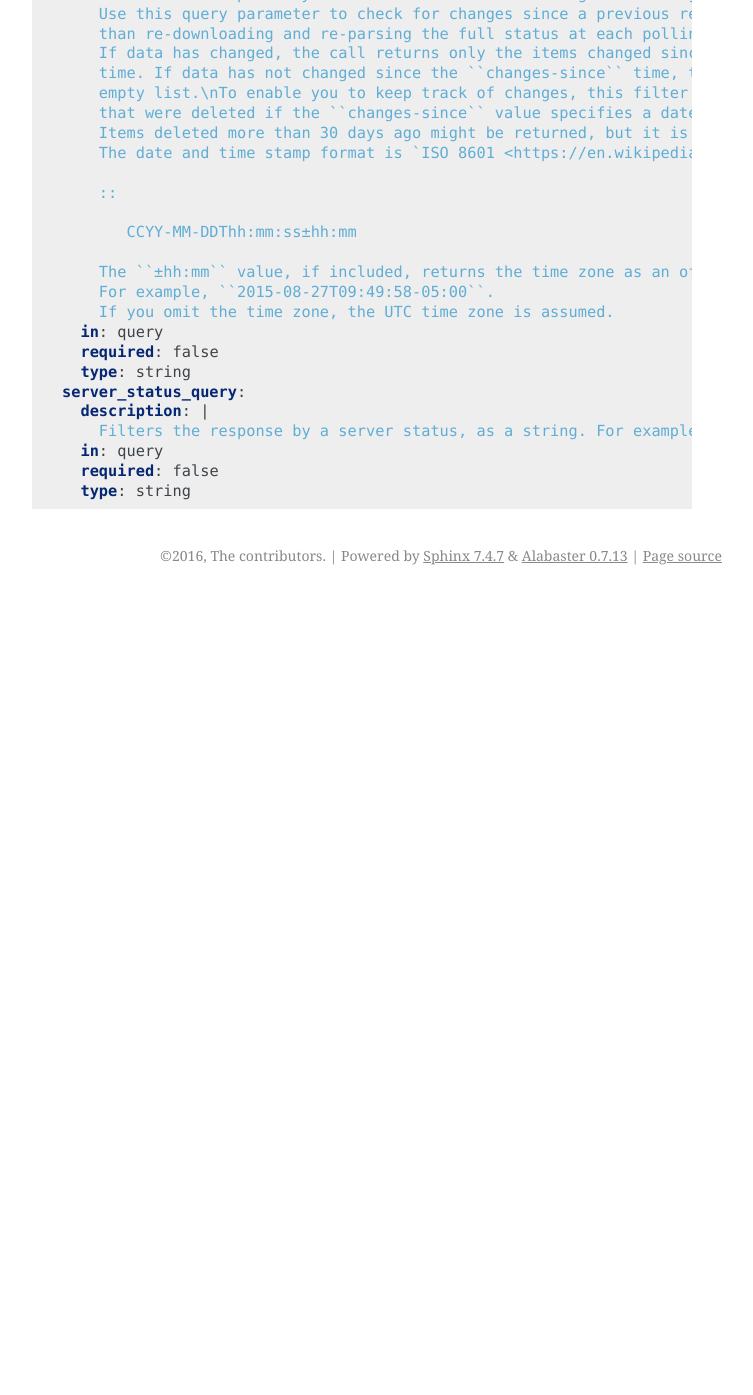
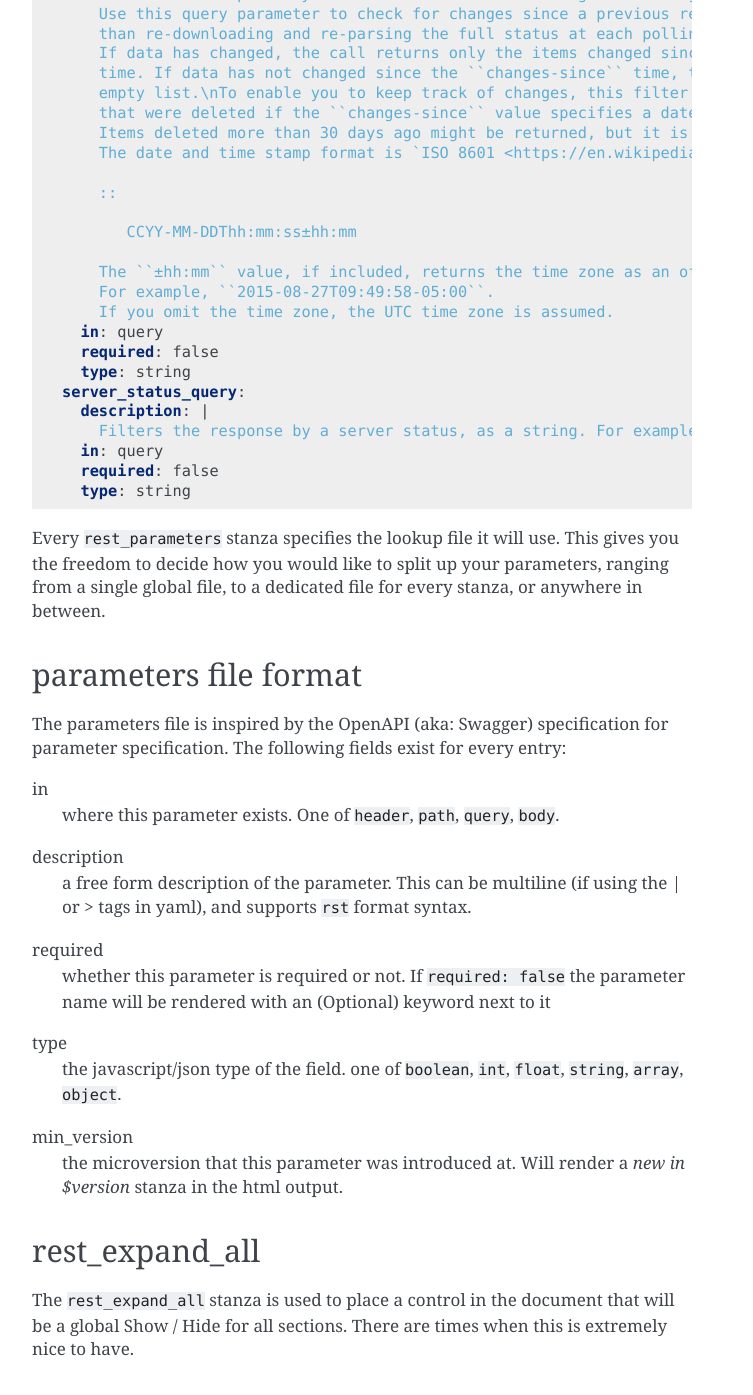
Before and after one commit to openstack/os-api-ref, a Sphinx documentation site: the page built from doc/source/usage.rst, in a window 1280 px wide and 1400 px high, scrolled down 2179 px. Shown: the top 1395 px of the window, without its empty margins (388-1141 px from the left). Built offline with Sphinx 7.4.7, drawn with Linux system fonts in a browser that asks for light colours; before the commit the page ends 2774 px from its top, so only the background shows below that; some of the changed text lies outside the part shown.

Commit message:
document parameters.yaml and rest_expand_all
Change-Id: Ib601ab9e5f449439273a20288224b60f23e4647d

```diff
--- a/doc/source/usage.rst
+++ b/doc/source/usage.rst
@@ -138,3 +138,45 @@ And corresponding entries in ``parameters.yaml``:
      in: query
      required: false
      type: string
+
+Every ``rest_parameters`` stanza specifies the lookup file it will
+use. This gives you the freedom to decide how you would like to split
+up your parameters, ranging from a single global file, to a dedicated
+file for every stanza, or anywhere in between.
+
+parameters file format
+----------------------
+
+The parameters file is inspired by the OpenAPI (aka: Swagger)
+specification for parameter specification. The following fields exist
+for every entry:
+
+in
+  where this parameter exists. One of ``header``, ``path``,
+  ``query``, ``body``.
+
+description
+  a free form description of the parameter. This can be
+  multiline (if using the | or > tags in yaml), and supports ``rst``
+  format syntax.
+
+required
+  whether this parameter is required or not. If ``required:
+  false`` the parameter name will be rendered with an (Optional)
+  keyword next to it
+
+type
+  the javascript/json type of the field. one of ``boolean``, ``int``,
+  ``float``, ``string``, ``array``, ``object``.
+
+min_version
+  the microversion that this parameter was introduced at. Will render
+  a *new in $version* stanza in the html output.
+
+
+rest_expand_all
+---------------
+
+The ``rest_expand_all`` stanza is used to place a control in the
+document that will be a global Show / Hide for all sections. There are
+times when this is extremely nice to have.
```
